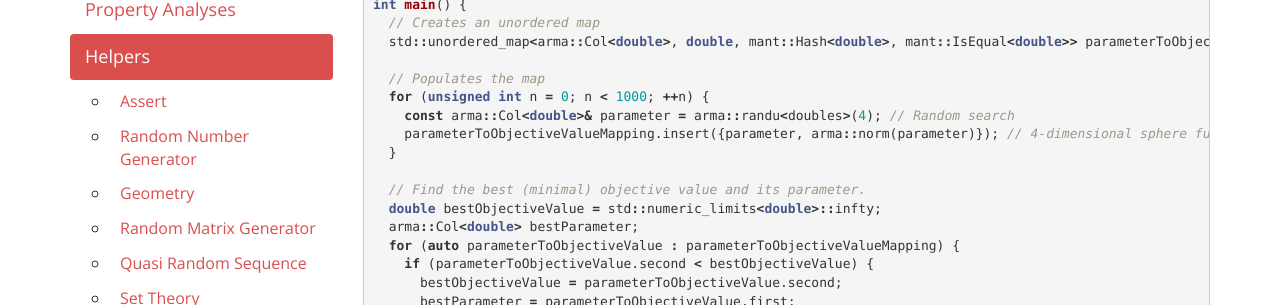
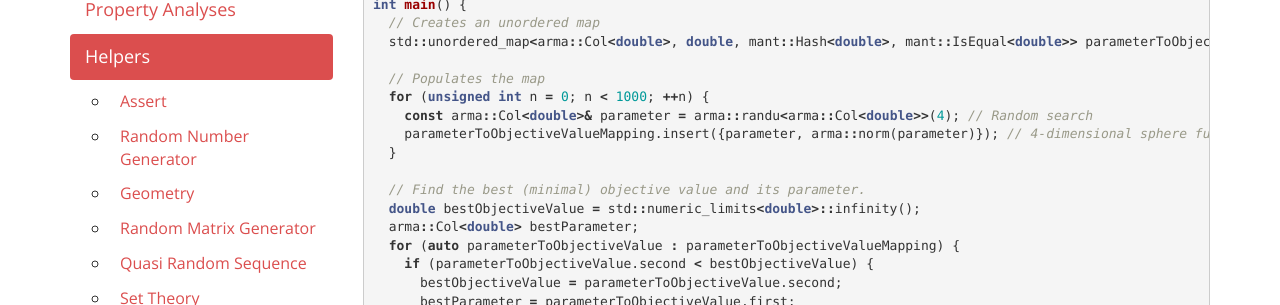
Before and after one commit to sebiniemann/Mantella, a Jekyll site: the page built from helpers/unordered-map.html, in a window 1280 px wide and 1388 px high. Shown: the part 352-657 px from the top of the window. Built offline with Jekyll 4.4.1, drawn with Linux system fonts in a browser that asks for light colours.

Commit message:
Update unordered-map.html

```diff
--- a/helpers/unordered-map.html
+++ b/helpers/unordered-map.html
@@ -17,12 +17,12 @@ int main() {
 
   // Populates the map
   for (unsigned int n = 0; n < 1000; ++n) {
-    const arma::Col<double>& parameter = arma::randu<doubles>(4); // Random search
+    const arma::Col<double>& parameter = arma::randu<arma::Col<double>>(4); // Random search
     parameterToObjectiveValueMapping.insert({parameter, arma::norm(parameter)}); // 4-dimensional sphere function
   }
 
   // Find the best (minimal) objective value and its parameter.
-  double bestObjectiveValue = std::numeric_limits<double>::infty;
+  double bestObjectiveValue = std::numeric_limits<double>::infinity();
   arma::Col<double> bestParameter;
   for (auto parameterToObjectiveValue : parameterToObjectiveValueMapping) {
     if (parameterToObjectiveValue.second < bestObjectiveValue) {
```
